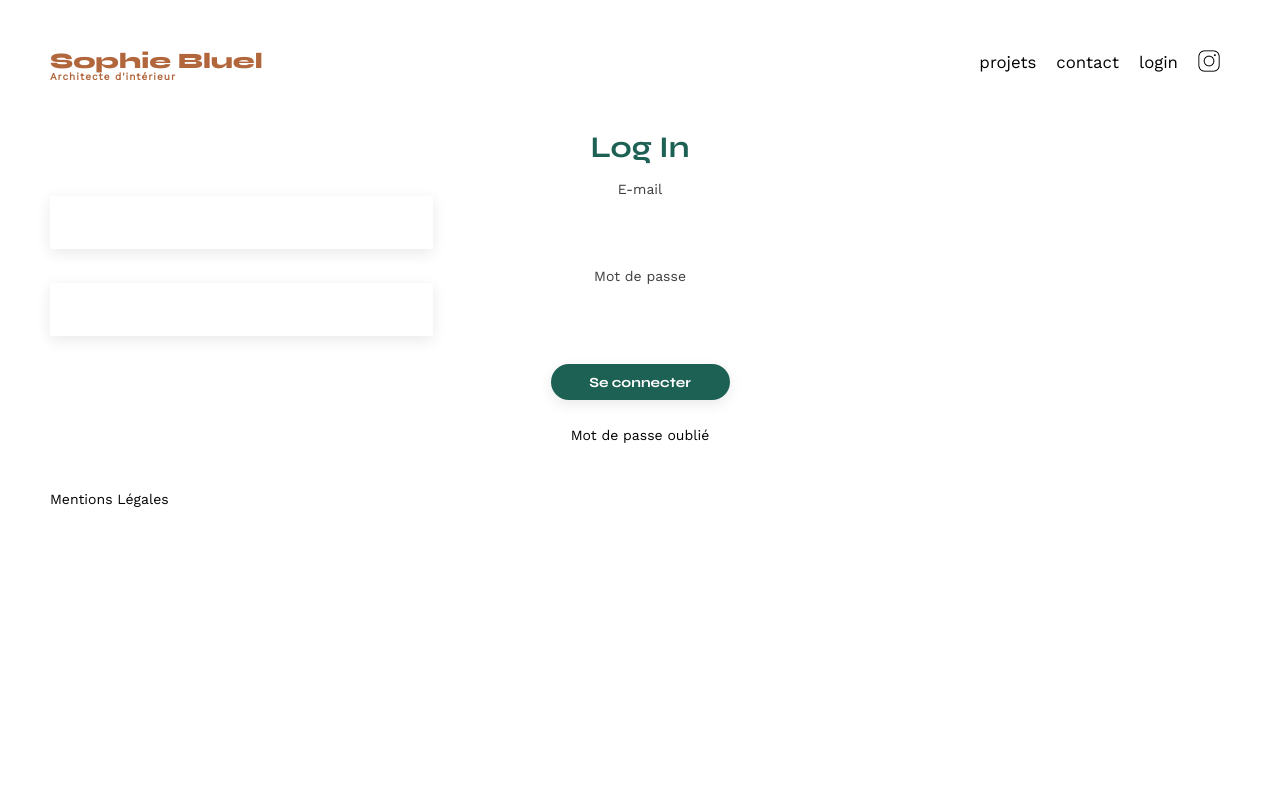
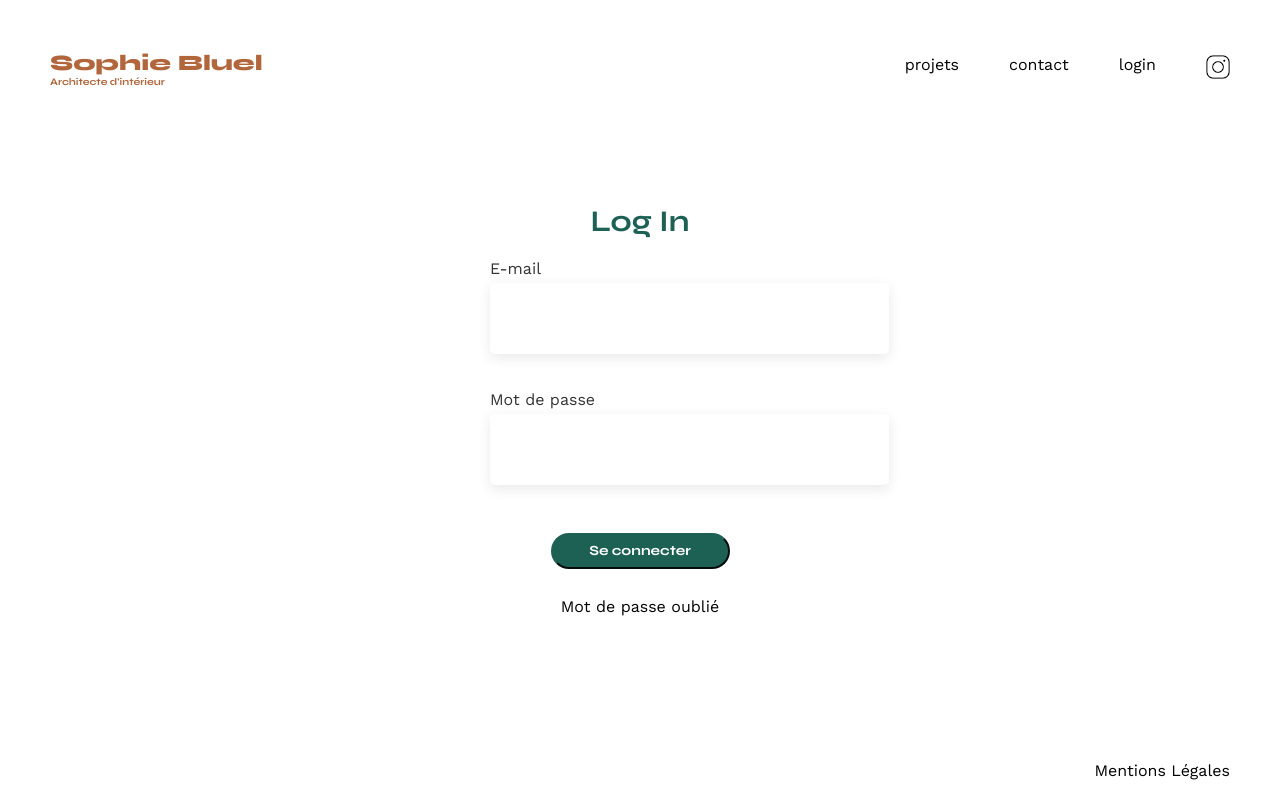
Before and after one commit to EliseMairet/projet-3-Sophie-Bluel, a website: page FrontEnd/login.html in a window 1280 px wide. Drawn offline with nearby package versions, Linux system fonts and the light colour scheme.

Commit message:
commit 27/05

```diff
--- a/FrontEnd/assets/login.css
+++ b/FrontEnd/assets/login.css
@@ -1,71 +1,52 @@
-/* http://meyerweb.com/eric/tools/css/reset/
-   v2.0 | 20110126
-   License: none (public domain)
-*/
 
-html, body, div, span, applet, object, iframe,
-h1, h2, h3, h4, h5, h6, p, blockquote, pre,
-a, abbr, acronym, address, big, cite, code,
-del, dfn, em, img, ins, kbd, q, s, samp,
-small, strike, strong, sub, sup, tt, var,
-b, u, i, center,
-dl, dt, dd, ol, ul, li,
-fieldset, form, label, legend,
-table, caption, tbody, tfoot, thead, tr, th, td,
-article, aside, canvas, details, embed,
-figure, figcaption, footer, header, hgroup,
-menu, nav, output, ruby, section, summary,
-time, mark, audio, video {
+/* Style général */
+body {
+    font-family: 'Work Sans', sans-serif;
     margin: 0;
-	padding: 0;
-	border: 0;
-	font-size: 100%;
-	font: inherit;
-	vertical-align: baseline;
-	color: inherit;
-    text-decoration: none;
+    display: flex;
+    flex-direction: column;
+    min-height: 100vh;
 }
 
-body {
-	line-height: 1;
+.main-container {
+    flex: 1;
 }
 
-ol, ul {
-	list-style: none;
-}
-
-/** end reset css**/
-body {
-	margin: 50px;
-	font-family: 'Work Sans' ;
-	font-size: 14px;
-}
-
+/* Style de l'en-tête */
 header {
     display: flex;
     justify-content: space-between;
-	margin: 50px 0
+    align-items: center;
+    padding: 50px;
 }
 
-h1{
-	display: flex;
-	flex-direction: column;
+header h1 {
     font-family: 'Syne';
+    margin: 0;
 	font-size: 22px;
 	font-weight: 800;
-	color: #B1663C
+	color: #B1663C;
+}
+
+header h1 span {
+    display: block;
+    font-weight: 400;
+	font-size: 10px;
+    color: #B1663C;
 }
 
 nav ul {
+    list-style-type: none;
+    margin: 0;
+    padding: 0;
     display: flex;
-	align-items: center;
-	list-style-type: none;
+    gap: 50px;
 }
 
-nav li {
-	padding: 0 10px;
-	font-size: 1.2em;
+nav a {
+    text-decoration: none;
     color: black;
+    font-size: 16px;
 }
 
 li:hover {
@@ -73,57 +54,54 @@ li:hover {
     color: black;
 }
 
-.logoInst{
-	height: 22px;
-	width: 22px;
+.logoInst {
+    width: 24px;
+    height: 24px;
 }
 
-h1 > span {
-	font-family: 'Work Sans';
-	font-size:10px;
-	letter-spacing: 0.1em;
+/* Style de la section de connexion */
+.login {
+    display: flex;
+    justify-content: center;
+    align-items: center;
+    flex-grow: 1;
 }
 
-section {
-	display: flex;
-	flex-direction: column;
-	margin: 50px 0;
+.login section {
+    padding: 40px;
     text-align: center;
+    border-radius: 10px;
+    width: 300px;
 }
 
-h2{
-	font-family: 'Syne';
+.login h2 {
+    margin-bottom: 20px;
+    font-family: 'Syne', sans-serif;
+    color: #1D6154;
 	font-weight: 700;
 	font-size: 30px;
-	color: #1D6154;
-	margin-bottom: 20px;
 }
 
-#formulaire input {
-	display: flex;
-	justify-content: center;
-}
-
-section label {
-    font-family: 'Work Sans';
-    font-weight: 500;
-    font-size: 14px;
-    color: #3D3D3D;
-    margin-bottom: 2px;
+.login label {
+    display: block;
+    margin-bottom: 5px;
+    color: #333;
     text-align: left;
 }
 
-section input {
-	display: flex;
-    width: 379px;
-    height: 51px;
+.login input[type="email"],
+.login input[type="password"] {
+    width: calc(100% - 20px);
+    padding: 10px;
     margin-bottom: 20px;
+    Width: 379px;
+	Height: 51px;
+    border-radius: 5px;
 	box-shadow: 0px 4px 14px 0px #00000017;
     border: none;
-	justify-content: center;
 }
 
-input[type="submit"]{
+.login input[type="submit"] {
     font-family: 'Syne';
 	font-weight: 700;
     font-size: 14px;
@@ -131,22 +109,40 @@ input[type="submit"]{
     border-color: #1D6154;
 	background-color: #1D6154;
 	margin : 2em auto ;
-	width: 179px;
-    height: 36px;
+	Width: 179px;
+	Height: 36px;
 	text-align: center;
 	border-radius: 60px ;
     cursor: pointer;
 }
 
-a.mot-de-passe-oublie {
-    font-family: 'Work Sans', sans-serif;
-    font-weight: 500;
-    font-size: 14px;
+.login input[type="submit"]:hover {
+    background-color: #1D6154;
+}
+
+.mot.de.passe.oublie {
+    display: block;
     color: black;
     text-decoration: none;
 }
 
-footer .li{
+.mot.de.passe.oublie:hover {
+    text-decoration: underline;
+}
+
+/* Style du pied de page */
+
+footer ul {
+    list-style: none;
+}
+
+footer a {
+    text-decoration: none;
+    color: black;
+}
+
+footer li {
 	display: flex;
     justify-content: right;
+	margin: 20px 50px;
 }
--- a/FrontEnd/assets/style.css
+++ b/FrontEnd/assets/style.css
@@ -83,7 +83,8 @@ h1{
 
 h1 > span {
 	font-family: 'Work Sans';
-	font-size:10px;
+	font-weight: 400;
+	font-size: 10px;
 	letter-spacing: 0.1em;
 }
 
@@ -304,6 +305,7 @@ footer nav ul {
 /*************Modale************/
 
 /*modale1*/
+
 #modale1 {
 	display: none;
 	flex-direction: column;
@@ -473,15 +475,25 @@ h3 {
   input.titreModale {
 	width: 400px;
 	padding: 10px;
-	border: 1px solid #ccc;
+	box-shadow: 0px 4px 14px 0px #00000017;
+    border: none;
 	border-radius: 5px;
   }
 
   select.categorieModale {
 	width: 420px;
 	padding: 10px;
-	border: 1px solid #ccc;
+	box-shadow: 0px 4px 14px 0px #00000017;
+    border: none;
 	border-radius: 5px;
+  }
+
+  .ligne-decorative {
+	display: flex;
+	border: 1px;
+	text-align: center;
+	width: 100%;
+	color: rgba(179, 179, 179, 1);
   }
 
   .validerButon {
```
Also changed, not shown: FrontEnd/assets/script/modale.js (+36 -12 lines), FrontEnd/index.html (+6 -1 lines). Lines whose indentation alone changed are shown as unchanged.
